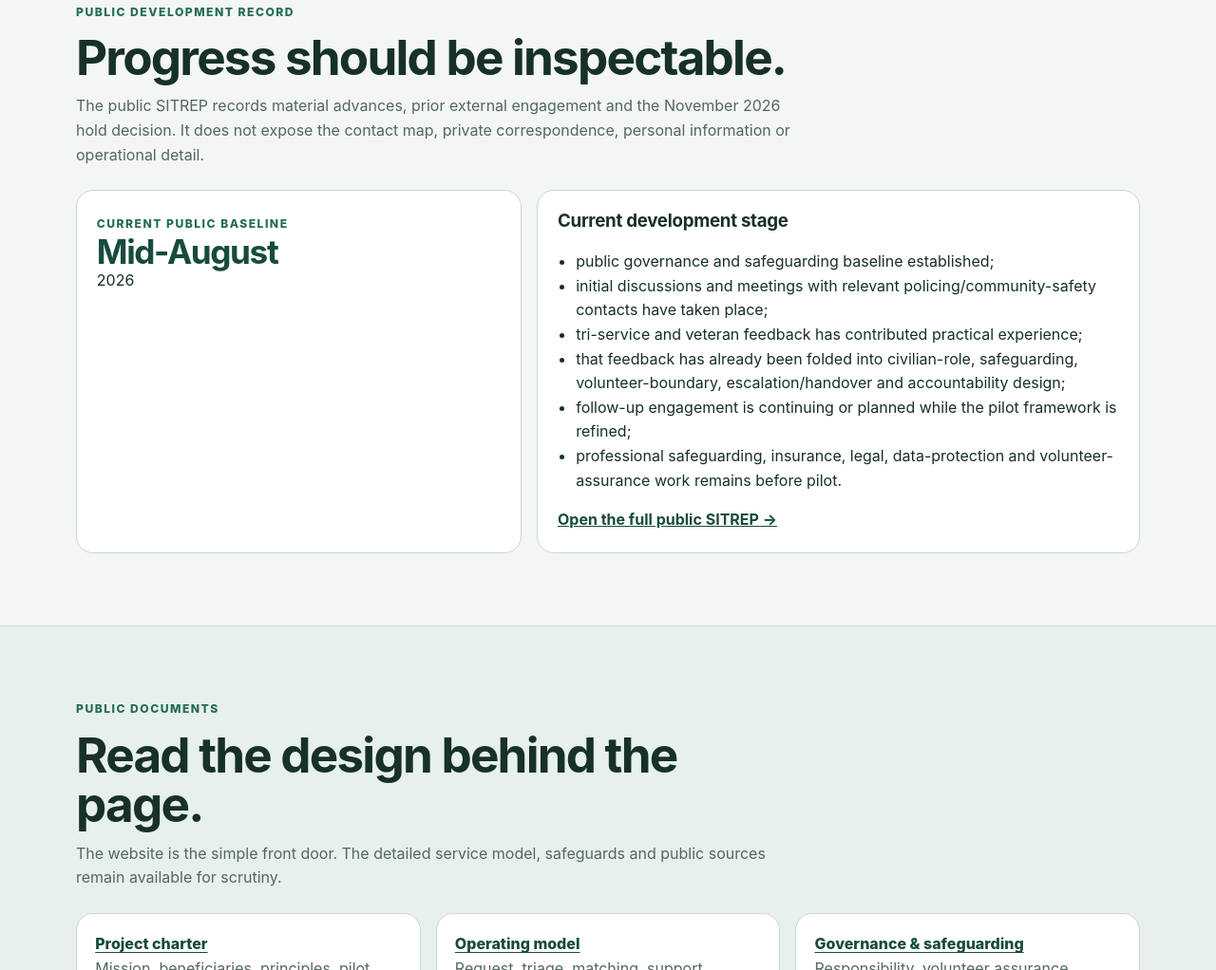
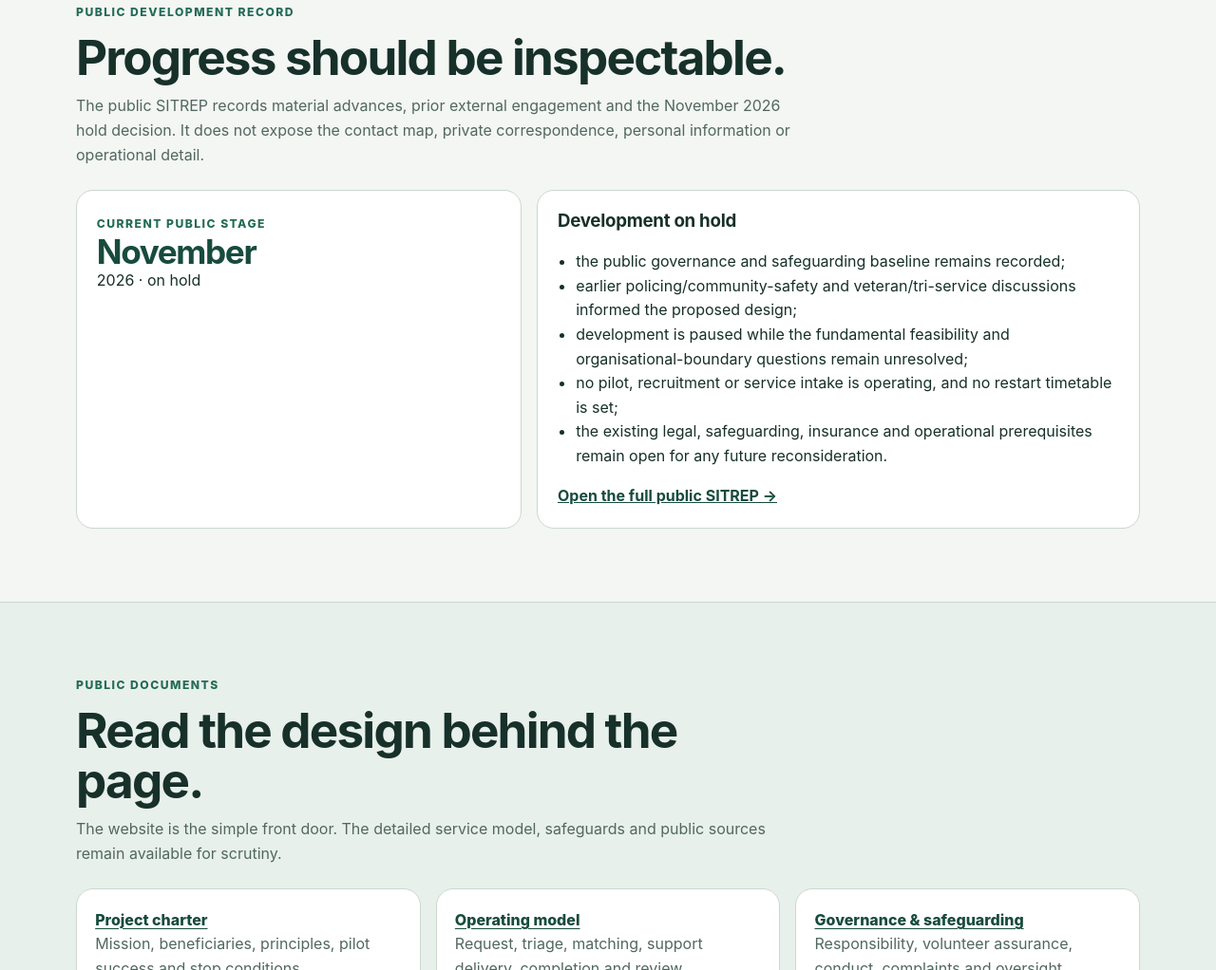
Before and after one commit to mark45cdo-mkuft/Custodian-Safe-Passage-Official-Public, a plain HTML site: page index.html in a window 1280 px wide. Shown: the part 3031-4053 px from the top of the page at 95% size. Drawn offline with Linux system fonts and the light colour scheme.

Commit message:
Resolve stale Safe Passage public progress block against November hold

```diff
--- a/index.html
+++ b/index.html
@@ -191,8 +191,8 @@ footer .foot{display:flex;justify-content:space-between;gap:1rem;flex-wrap:wrap}
 <section id="progress" class="shell">
   <div class="section-head"><p class="eyebrow">Public development record</p><h2>Progress should be inspectable.</h2><p>The public SITREP records material advances, prior external engagement and the November 2026 hold decision. It does not expose the contact map, private correspondence, personal information or operational detail.</p></div>
   <div class="progress">
-    <div class="date"><span class="eyebrow">Current public baseline</span><strong>Mid-August</strong><span>2026</span></div>
-    <div class="update"><h3>Current development stage</h3><ul><li>public governance and safeguarding baseline established;</li><li>initial discussions and meetings with relevant policing/community-safety contacts have taken place;</li><li>tri-service and veteran feedback has contributed practical experience;</li><li>that feedback has already been folded into civilian-role, safeguarding, volunteer-boundary, escalation/handover and accountability design;</li><li>follow-up engagement is continuing or planned while the pilot framework is refined;</li><li>professional safeguarding, insurance, legal, data-protection and volunteer-assurance work remains before pilot.</li></ul><p style="margin:1rem 0 0"><a href="https://github.com/mark45cdo-mkuft/Custodian-Safe-Passage-Official-Public/blob/main/PUBLIC_SITREP.md" target="_blank" rel="noopener"><strong>Open the full public SITREP →</strong></a></p></div>
+    <div class="date"><span class="eyebrow">Current public stage</span><strong>November</strong><span>2026 · on hold</span></div>
+    <div class="update"><h3>Development on hold</h3><ul><li>the public governance and safeguarding baseline remains recorded;</li><li>earlier policing/community-safety and veteran/tri-service discussions informed the proposed design;</li><li>development is paused while the fundamental feasibility and organisational-boundary questions remain unresolved;</li><li>no pilot, recruitment or service intake is operating, and no restart timetable is set;</li><li>the existing legal, safeguarding, insurance and operational prerequisites remain open for any future reconsideration.</li></ul><p style="margin:1rem 0 0"><a href="https://github.com/mark45cdo-mkuft/Custodian-Safe-Passage-Official-Public/blob/main/PUBLIC_SITREP.md" target="_blank" rel="noopener"><strong>Open the full public SITREP →</strong></a></p></div>
   </div>
 </section>
 <section id="documents" class="soft">
```
